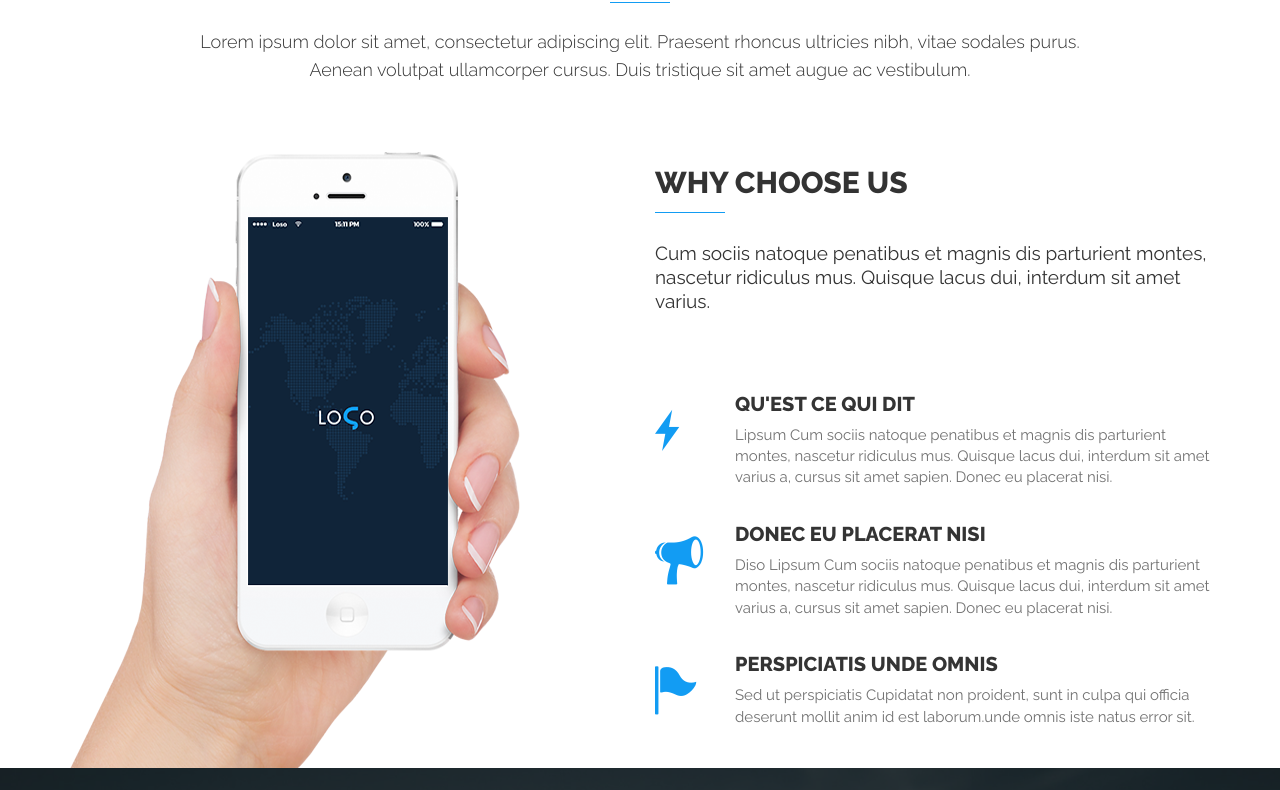
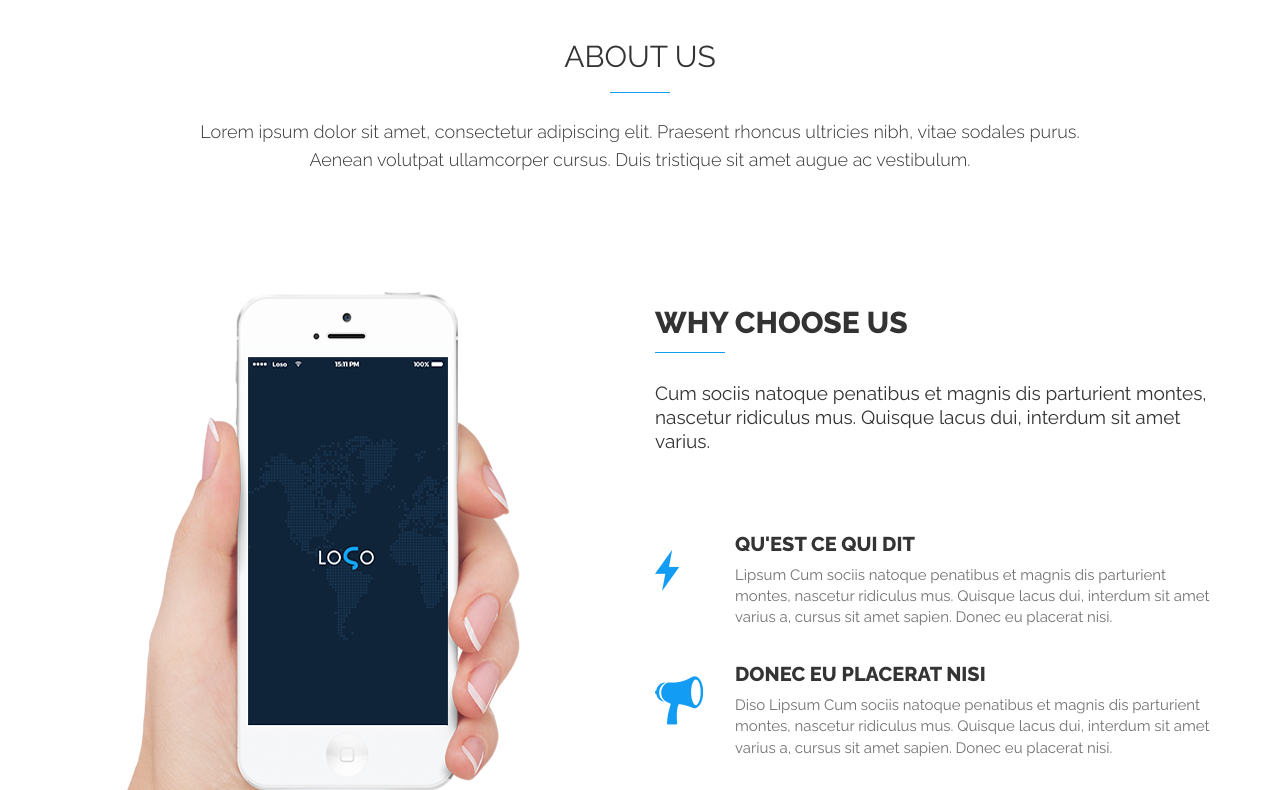
Before and after one commit to Liloula/Projet-LoSo, a plain HTML site: page index.html in a window 1280 px wide. Shown: the part 709-1499 px from the top of the page. Drawn offline with nearby package versions, Linux system fonts and the light colour scheme.

Commit message:
Update style.css

```diff
--- a/css/style.css
+++ b/css/style.css
@@ -14,7 +14,7 @@ p{
 }
 
 /*-----------generic css--------*/
-.serction-title{
+.section-title{
   padding-top: 90px;
   padding-bottom: 50px;
 }
```
